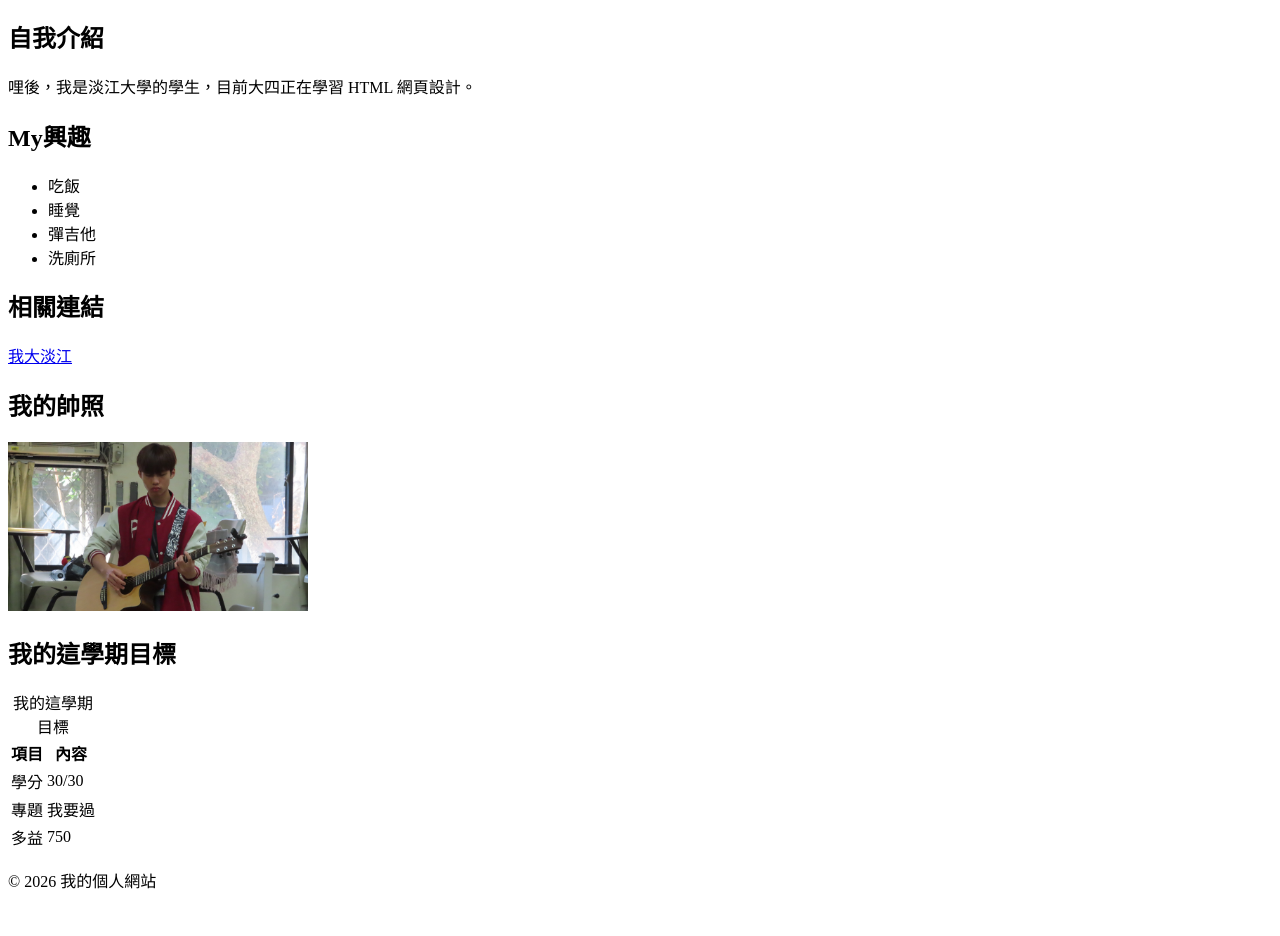
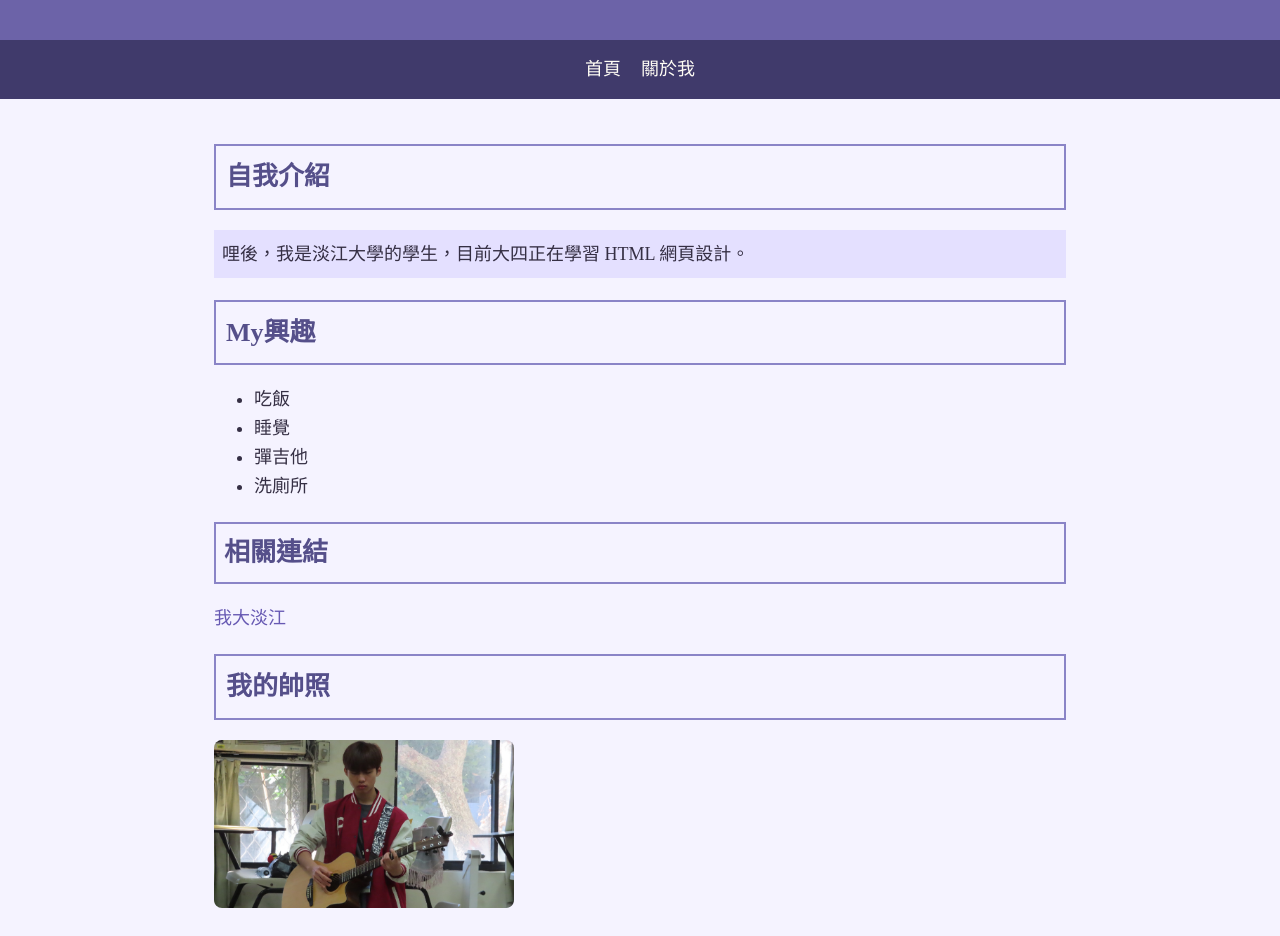
Before and after one commit to 412630211/115web_412630211, a plain HTML site: page index.html in a window 1280 px wide. Shown: the part 114-1050 px from the top of the page. Before the commit the page ends 1022 px from the top, so only its background shows below. Drawn offline with Linux system fonts and the light colour scheme.

Commit message:
完成 Week04 CSS 網頁設計

```diff
--- a/index.html
+++ b/index.html
@@ -5,6 +5,7 @@
     <meta charset="UTF-8">
     <meta name="viewport" content="width=device-width, initial-scale=1.0">
     <title>我的第一個網頁</title>
+    <link rel="stylesheet" href="style.css">
 </head>
 
 <body>
@@ -22,7 +23,7 @@
 
         <h2>自我介紹</h2>
 
-        <p>哩後，我是淡江大學的學生，目前大四正在學習 HTML 網頁設計。</p>
+        <p class="highlight">哩後，我是淡江大學的學生，目前大四正在學習 HTML 網頁設計。</p>
 
         <h2>My興趣</h2>
 
@@ -33,7 +34,7 @@
             <li>洗廁所</li>
         </ul>
 
-        <h2>相關連結</h2>
+        <h2 id="contact">相關連結</h2>
 
         <a href="https://www.tku.edu.tw/" target="_blank" rel="noreferrer">
             我大淡江
--- /dev/null
+++ b/style.css
@@ -0,0 +1,143 @@
+/* 整個網頁的基本設定 */
+* {
+  box-sizing: border-box;
+}
+
+body {
+  margin: 0;
+  font-family: "DFKai-SB", "標楷體", serif;
+  font-size: 18px;
+  background-color: #F5F3FF;
+  color: #352F44;
+  line-height: 1.6;
+}
+
+/* 頁首 */
+header {
+  background-color: #6C63A8;
+  color: #FFFDF5;
+  padding: 24px;
+  text-align: center;
+}
+
+/* 導覽列 */
+nav {
+  display: flex;
+  justify-content: center;
+  gap: 20px;
+  padding: 15px;
+  background-color: #403A6B;
+}
+
+nav a {
+  color: #FFFDF5;
+  text-decoration: none;
+}
+
+nav a:hover {
+  text-decoration: underline;
+}
+
+/* 主要內容 */
+main {
+  width: 90%;
+  max-width: 900px;
+  margin: 0 auto;
+  padding: 24px;
+}
+
+/* 標題 */
+h1 {
+  color: #FFFDF5;
+  font-size: 36px;
+}
+
+h2 {
+  color: #554F8A;
+  font-size: 26px;
+  padding: 10px;
+  border: 2px solid #8A84C7;
+  margin-bottom: 20px;
+}
+
+/* 段落 */
+p {
+  line-height: 1.8;
+}
+
+/* 文字連結 */
+a {
+  color: #6759B3;
+  text-decoration: none;
+}
+
+a:hover {
+  text-decoration: underline;
+}
+
+/* 特別強調的文字 */
+.highlight {
+  background-color: #E4E0FF;
+  padding: 8px;
+}
+
+/* 相關連結標題 */
+#contact {
+  border: 2px solid #8A84C7;
+  padding: 8px;
+}
+
+/* 圖片 */
+img {
+  max-width: 100%;
+  height: auto;
+  border-radius: 8px;
+}
+
+/* 表格 */
+table {
+  width: 100%;
+  border-collapse: collapse;
+  background-color: #FFFFFF;
+}
+
+th,
+td {
+  padding: 12px;
+  border: 1px solid #B8B3D6;
+  text-align: left;
+}
+
+th {
+  background-color: #D9D5F2;
+}
+
+td {
+  background-color: #FFFFFF;
+}
+
+/* 頁尾 */
+footer {
+  background-color: #403A6B;
+  color: #FFFDF5;
+  padding: 24px;
+  text-align: center;
+}
+
+/* 手機版 */
+@media (max-width: 600px) {
+  main {
+    width: 100%;
+    padding: 16px;
+  }
+
+  nav {
+    flex-direction: column;
+    align-items: center;
+    gap: 8px;
+  }
+
+  table {
+    font-size: 14px;
+  }
+}
```
